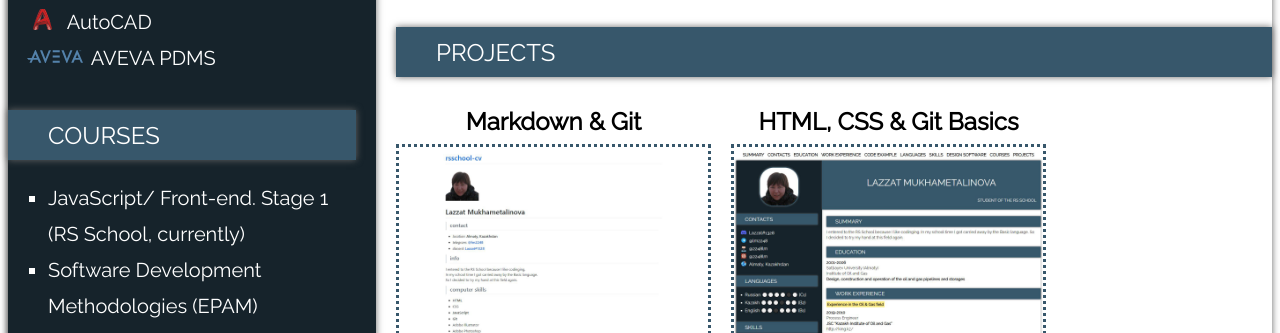
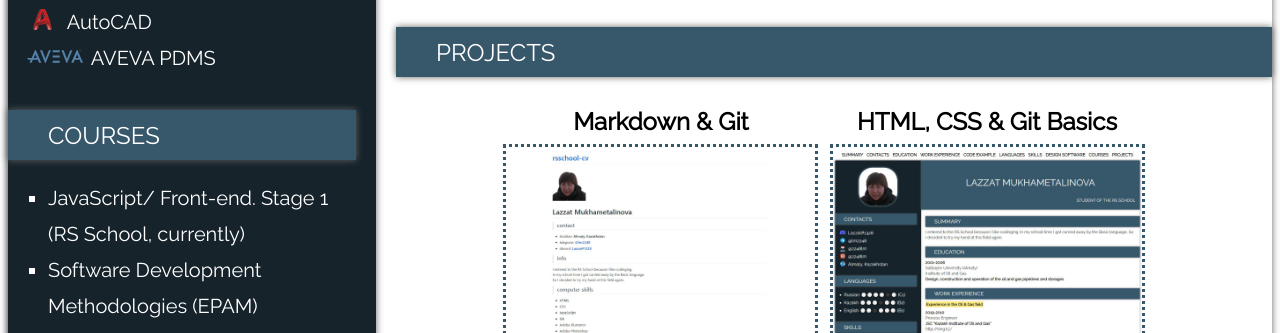
Before and after one commit to 2248lm/rsschool-cv, a plain HTML site: page index.html in a window 1280 px wide. Shown: the part 1346-1679 px from the top of the page. Drawn offline with Linux system fonts and the light colour scheme.

Commit message:
fix: fix gap between projects

```diff
--- a/style.css
+++ b/style.css
@@ -337,11 +337,12 @@
   -ms-flex-wrap: wrap;
       flex-wrap: wrap;
   padding-right: 1.25rem;
+  justify-content: center;
+  gap: 0.7rem;
 }
 
 .projects-item {
   margin-top: 1.25rem;
-  margin-right: 1.25rem;
   list-style: none;
 }
 
```
